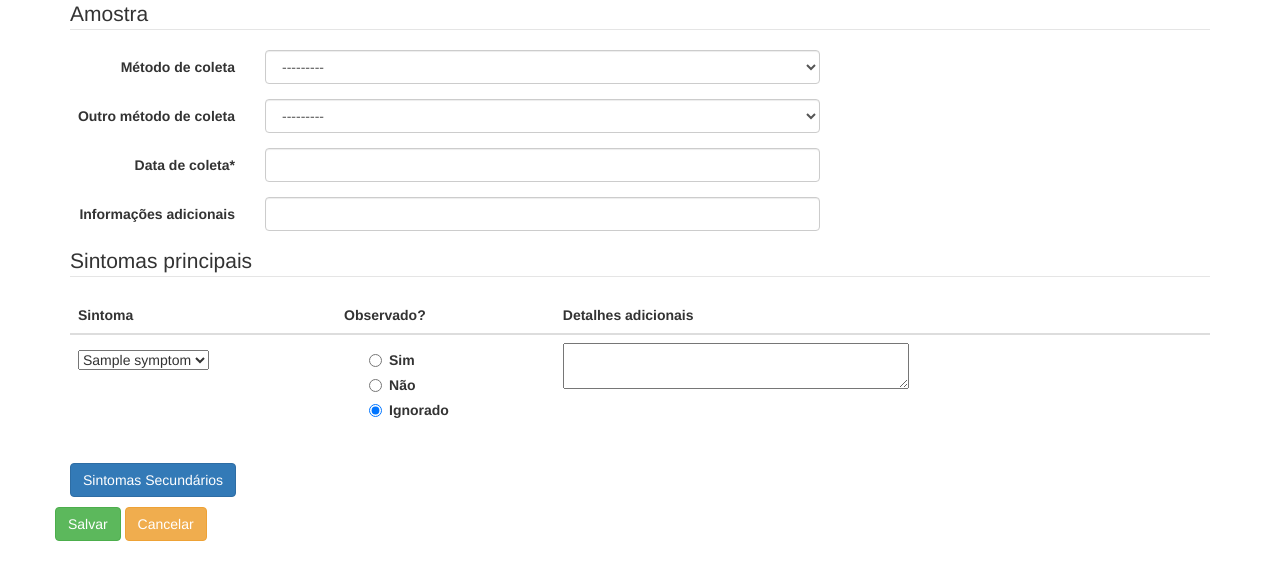
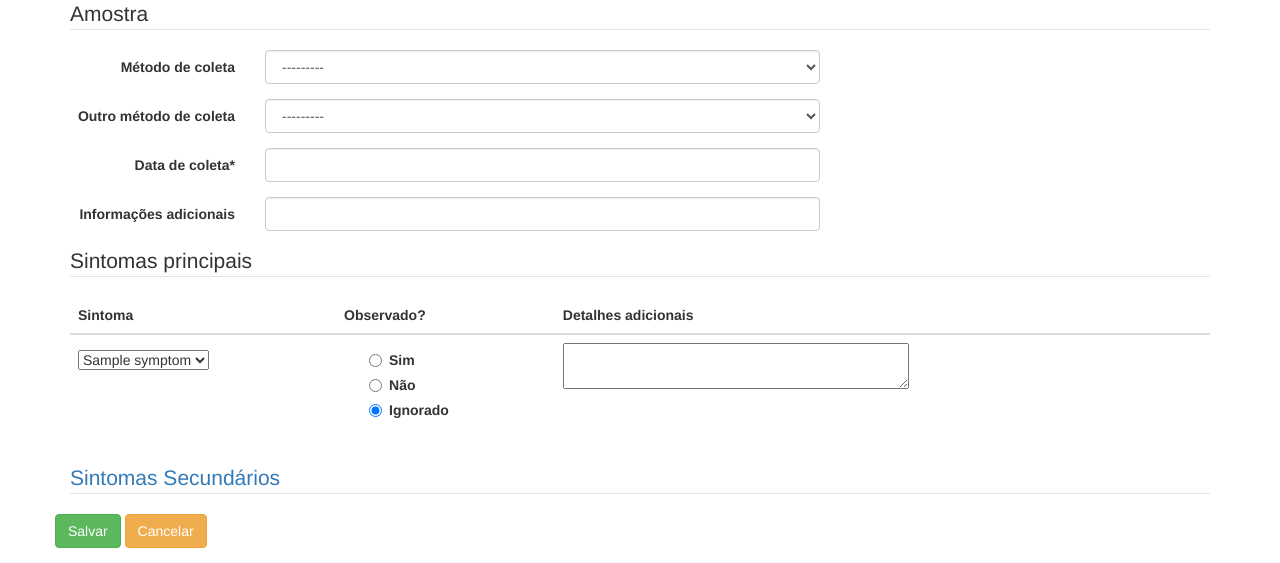
Before and after one commit to gems-uff/labsys, a Django app: page /admission_notes/create in a window 1280 px wide. Shown: the part 2589-3152 px from the top of the page. Before the commit the page ends 3130 px from the top, so only its background shows below. Run offline with Django 3.2, Linux system fonts and the light colour scheme; tables that the repository leaves empty hold one stand-in row (values such as "Sample post"); some libraries are stand-ins or nearby versions.

Commit message:
:art: Make the fieldset legend work as collapse toggler

```diff
--- a/admission_notes/templates/admission_notes/create.html
+++ b/admission_notes/templates/admission_notes/create.html
@@ -78,12 +78,16 @@
 
 
     <!-- Secondary Symptoms -->
-    <p><a class="btn btn-primary" data-toggle="collapse" href="#collapse-symptoms" aria-expanded="false" aria-controls="collapse-symptoms">
-      Sintomas Secundários
-    </a></p>
-    <div class="collapse" id="collapse-symptoms">
-      {% crispy secondary_symptoms_form %}
-    </div>
+    <fieldset>
+      <legend>
+        <a class="text-primary" data-toggle="collapse" href="#collapse-symptoms" aria-expanded="false" aria-controls="collapse-symptoms">
+          Sintomas Secundários
+        </a>
+      </legend>
+      <div class="collapse" id="collapse-symptoms">
+        {% crispy secondary_symptoms_form %}
+      </div>
+    </fieldset>
 
     <div class="form-group">
       <input type="submit" name="save" value="Salvar" class="btn btn-success" id="submit-id-save">
--- a/symptoms/forms.py
+++ b/symptoms/forms.py
@@ -2,7 +2,7 @@ from django import forms
 from django.forms import formset_factory, BaseInlineFormSet
 
 from crispy_forms.helper import FormHelper
-from crispy_forms.layout import Layout, Fieldset, Div
+from crispy_forms.layout import Layout, Field
 
 from .models import Symptom, ObservedSymptom
 
@@ -26,11 +26,8 @@ class SecondarySymptomsForm(forms.Form):
         self.helper.field_class = 'col-sm-4'
 
         self.helper.layout = Layout(
-            Fieldset(
-                'Sintomas secundários',
-                'symptoms',
-                'details',
-            ),
+            Field('symptoms'),
+            Field('details'),
         )
 
 
```
